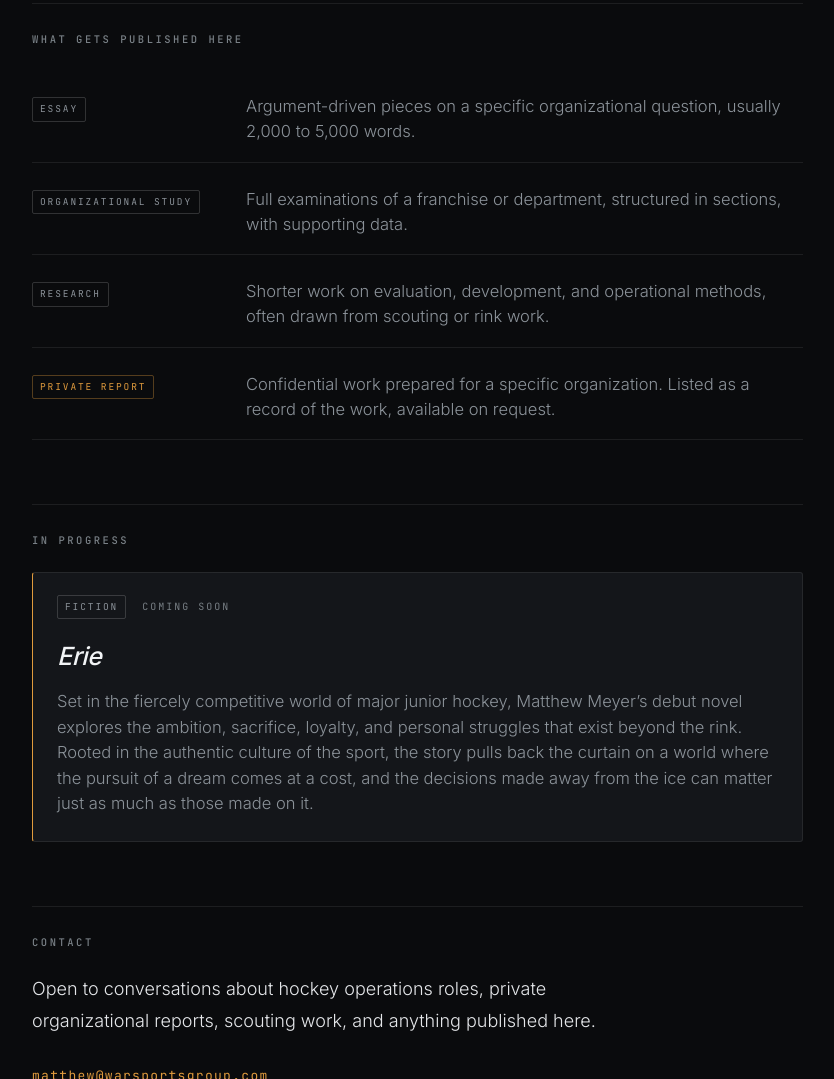
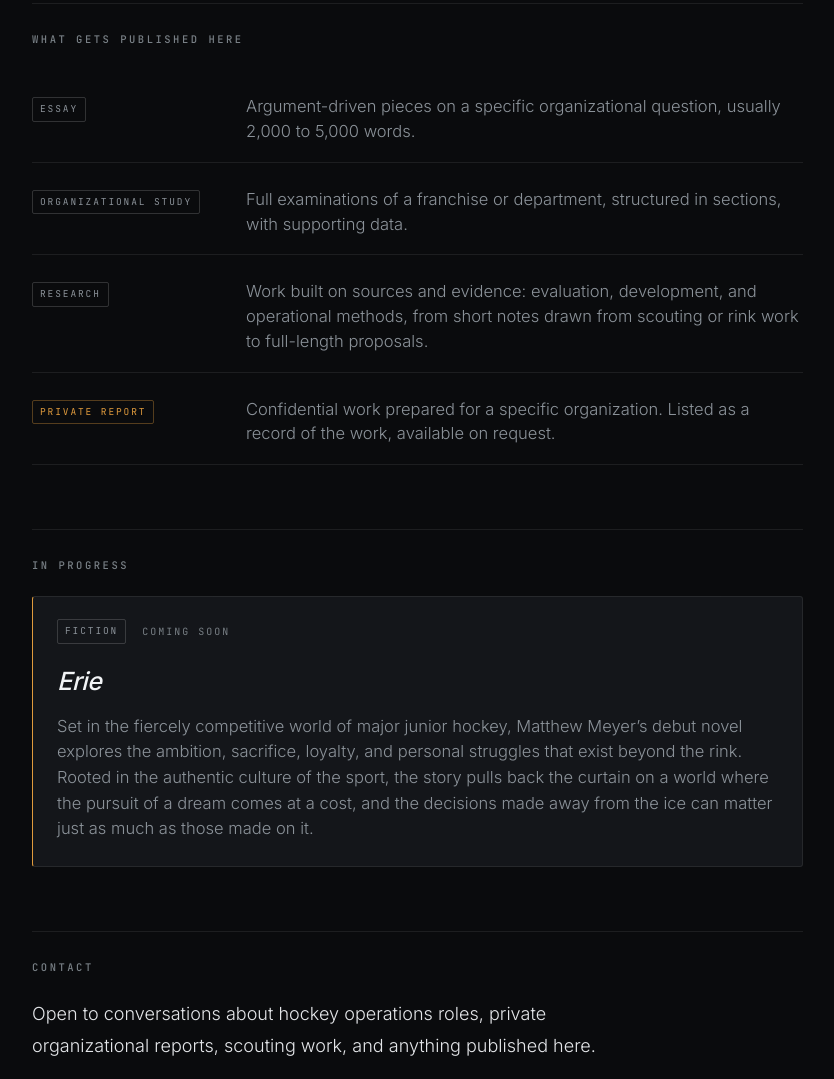
Before and after one commit to WARSportsGroup/warsportsgroup, an Astro site: page /about in a window 1280 px wide. Shown: the part 2331-3410 px from the top of the page, without its empty margins (42-876 px from the left). Built offline with nearby package versions, Linux system fonts and the light colour scheme; Astro itself is replaced by a stand-in of ours; some packages are replaced by stand-ins of ours.

Commit message:
Broaden the Research description on About
The old line called Research "shorter work", which no longer fit once a
full-length report carried the label. The new description frames it as
work built on sources and evidence, at any length from scouting notes
to full proposals.

Co-Authored-By: Claude Opus 5.5 <noreply@anthropic.com>

```diff
--- a/src/pages/about.astro
+++ b/src/pages/about.astro
@@ -24,7 +24,7 @@ const background = [
 const types: { label: string; desc: string; private?: boolean }[] = [
   { label: 'Essay', desc: 'Argument-driven pieces on a specific organizational question, usually 2,000 to 5,000 words.' },
   { label: 'Organizational Study', desc: 'Full examinations of a franchise or department, structured in sections, with supporting data.' },
-  { label: 'Research', desc: 'Shorter work on evaluation, development, and operational methods, often drawn from scouting or rink work.' },
+  { label: 'Research', desc: 'Work built on sources and evidence: evaluation, development, and operational methods, from short notes drawn from scouting or rink work to full-length proposals.' },
   { label: 'Private Report', desc: 'Confidential work prepared for a specific organization. Listed as a record of the work, available on request.', private: true },
 ];
 ---
```
